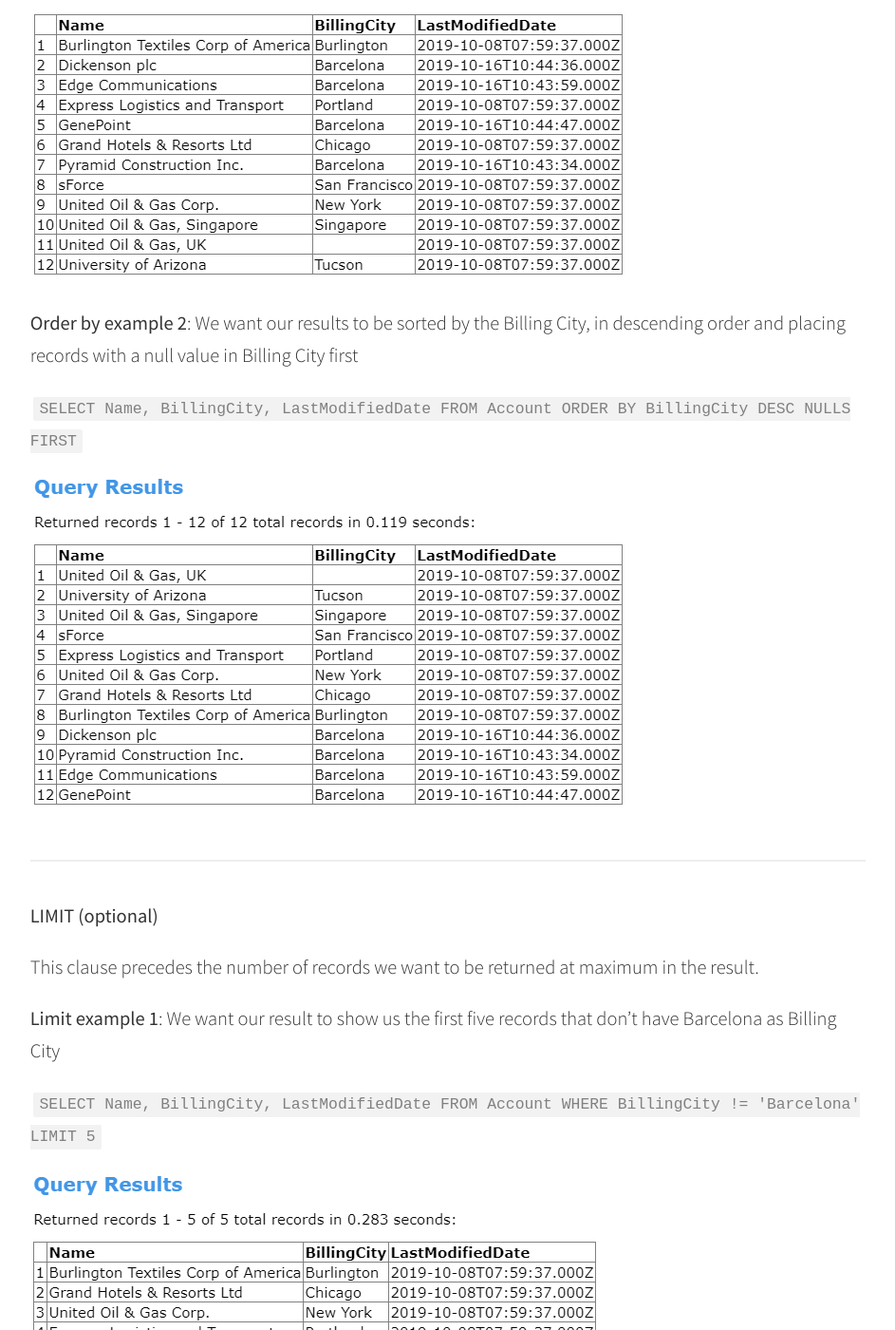
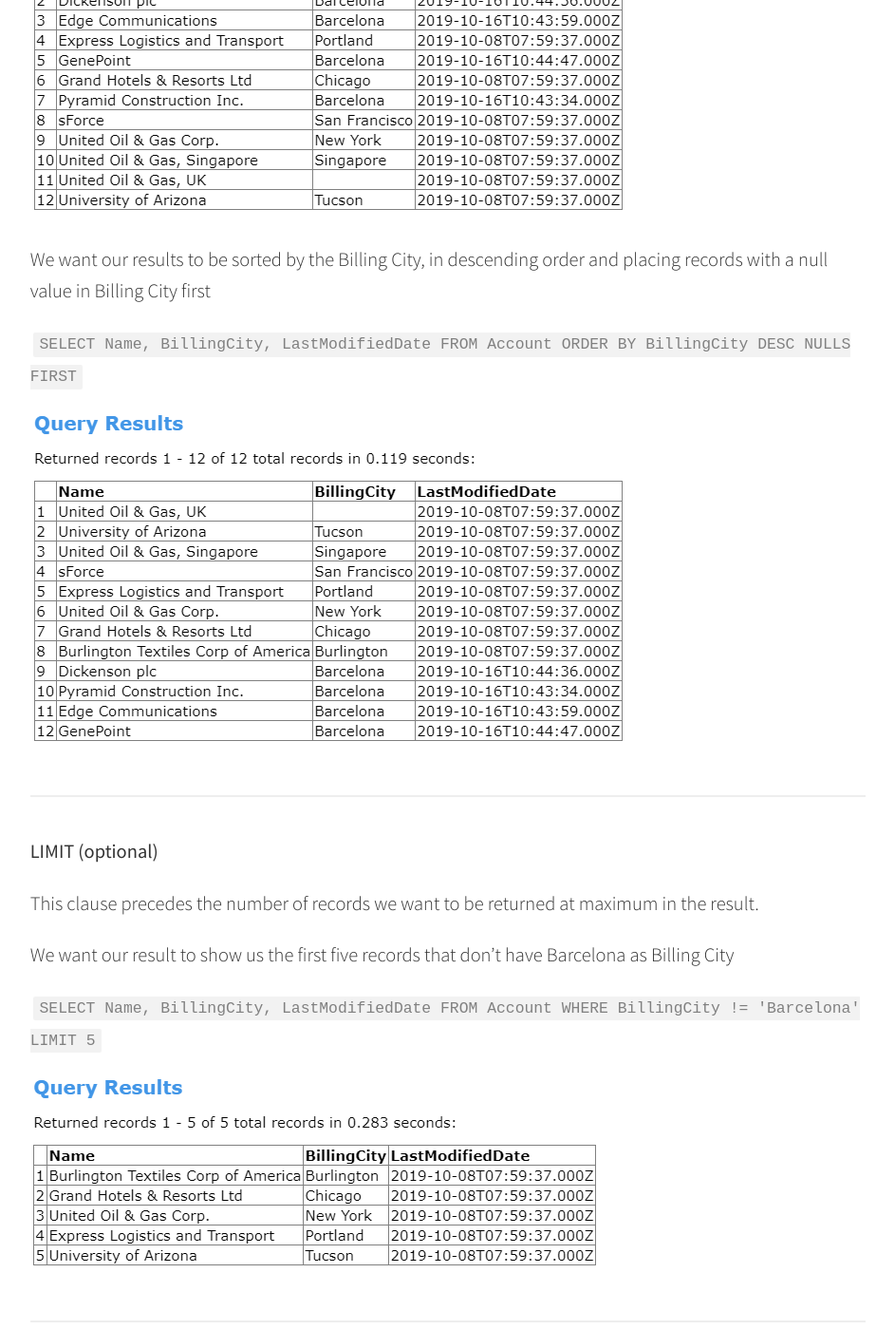
Before and after one commit to blackbirdcrew/BLOG, a Jekyll site: the page built from _posts/2019-10-18-SOQL-Tutorial-For-Admins.md, in a window 1280 px wide and 1400 px high, scrolled down 5534 px. Shown: the whole window at 95% size, without its empty margins (168-1111 px from the left). Built offline with Jekyll 4.4.1, drawn with Linux system fonts in a browser that asks for light colours; comment, search, counter and statistics services are not loaded; some of the changed text lies outside the part shown.

Commit message:
Update 2019-10-18-SOQL-Tutorial-For-Admins.md

```diff
--- a/_posts/2019-10-18-SOQL-Tutorial-For-Admins.md
+++ b/_posts/2019-10-18-SOQL-Tutorial-For-Admins.md
@@ -97,7 +97,7 @@
 
   Let's see some examples:
 
-**Where example 1**: We want our results to show us all the records that were last modified before the 16th of October 2019.
+We want our results to show us all the records that were last modified before the 16th of October 2019.
 
 `SELECT Name, BillingCity, LastModifiedDate FROM Account WHERE LastModifiedDate < 2019-10-16T00:00:00.000Z`
 
@@ -106,7 +106,7 @@
 As we can see, the result is the same as before, but excluding the Accounts that were modified on the 16th of October 2019, to have their Billing City set as Barcelona.
 
 
-**Where example 2**: We want our results to show us all the records that have Barcelona set as their Billing City
+We want our results to show us all the records that have Barcelona set as their Billing City
 
 `SELECT Name, BillingCity, LastModifiedDate FROM Account WHERE BillingCity = ‘Barcelona’`
 
@@ -120,7 +120,7 @@
 - `NULLS FIRST` or `NULLS LAST` (optional): whether the records with a null value in that field appear first or last
 
 
-**Order by example 1**: We want our results to be sorted by the Account name, in ascending order
+We want our results to be sorted by the Account name, in ascending order
 
 `SELECT Name, BillingCity, LastModifiedDate FROM Account ORDER BY Name ASC`
 
@@ -128,7 +128,7 @@
 
 
 
-**Order by example 2**: We want our results to be sorted by the Billing City, in descending order and placing records with a null value in Billing City first
+We want our results to be sorted by the Billing City, in descending order and placing records with a null value in Billing City first
 
 `SELECT Name, BillingCity, LastModifiedDate FROM Account ORDER BY BillingCity DESC NULLS FIRST`
 
@@ -140,7 +140,7 @@
 This clause precedes the number of records we want to be returned at maximum in the result.
 
 
-**Limit example 1**: We want our result to show us the first five records that don’t have Barcelona as Billing City
+We want our result to show us the first five records that don’t have Barcelona as Billing City
 
 `SELECT Name, BillingCity, LastModifiedDate FROM Account WHERE BillingCity != 'Barcelona' LIMIT 5`
 
@@ -151,7 +151,7 @@
 This clause precedes the starting row for our data retrieval.
 
 
-**Offset example 1**: We want our results to show us the first five records that don’t have Barcelona as Billing City, skipping the first two rows.
+We want our results to show us the first five records that don’t have Barcelona as Billing City, skipping the first two rows.
 
 `SELECT Name, BillingCity, LastModifiedDate FROM Account WHERE BillingCity != 'Barcelona' LIMIT 5 OFFSET 2`
 
```
